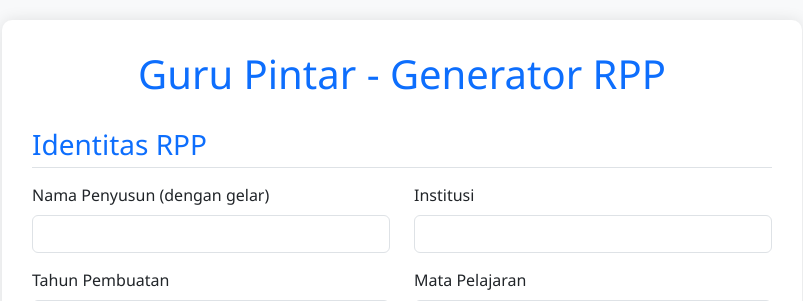
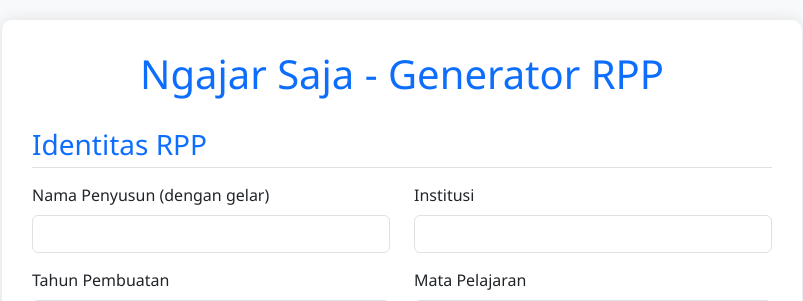
Before and after one commit to devnolife/generated-rpp, a Flask app: page / in a window 1280 px wide. Shown: the top 301 px of the page, without its empty margins (238-1041 px from the left). Run offline with Flask 3, Linux system fonts and the light colour scheme.

Commit message:
refactor: update application title and CORS origin for Ngajar Saja

```diff
--- a/src/main.ts
+++ b/src/main.ts
@@ -16,7 +16,7 @@
   // CORS: explicit origin (wildcard '*' tidak boleh dipakai bersama credentials).
   // Set FRONTEND_ORIGIN ke URL Next.js (default localhost:3000).
   // Bisa multiple, dipisah koma. Contoh:
-  //   FRONTEND_ORIGIN=http://localhost:3000,https://app.gurupintar.id
+  //   FRONTEND_ORIGIN=http://localhost:3000,https://app.ngajarsaja.id
   const origins =
     (process.env.FRONTEND_ORIGIN ?? 'http://localhost:3000')
       .split(',')
@@ -31,7 +31,7 @@
 
   // Swagger
   const config = new DocumentBuilder()
-    .setTitle('Guru Pintar AI API')
+    .setTitle('Ngajar Saja AI API')
     .setDescription(
       'GraphQL & REST endpoint untuk generate RPP via vLLM lokal.',
     )
@@ -42,7 +42,7 @@
   SwaggerModule.setup('swagger', app, document);
 
   const port = Number(process.env.PORT ?? 3001);
-  await app.listen(port);
+  await app.listen(port, '0.0.0.0');
 
   const url = await app.getUrl();
   logger.log(`Backend listening on ${url}`);
--- a/templates/index.html
+++ b/templates/index.html
@@ -3,7 +3,7 @@
 <head>
     <meta charset="UTF-8">
     <meta name="viewport" content="width=device-width, initial-scale=1.0">
-    <title>Guru Pintar - Generator RPP</title>
+    <title>Ngajar Saja - Generator RPP</title>
     <link href="https://cdn.jsdelivr.net/npm/bootstrap@5.3.0-alpha1/dist/css/bootstrap.min.css" rel="stylesheet">
     <style>
         body {
@@ -57,7 +57,7 @@
 </head>
 <body>
     <div class="container">
-        <h1>Guru Pintar - Generator RPP</h1>
+        <h1>Ngajar Saja - Generator RPP</h1>
 
         <form action="/generate" method="POST">
             <h3 class="section-title">Identitas RPP</h3>
```
